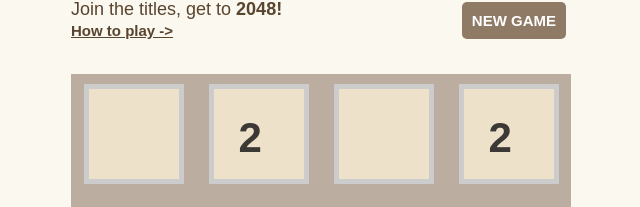
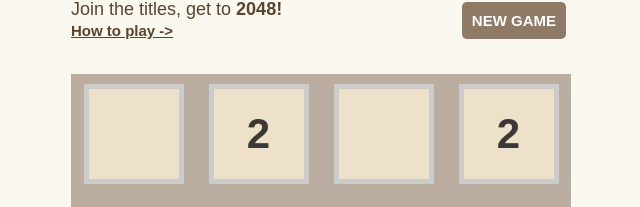
Before and after one commit to vinayjs/2048-gamevuejs, a Vue app: page / in a window 1280 px wide. Shown: the part 171-378 px from the top of the page, without its empty margins (319-959 px from the left). Built offline with nearby package versions, Linux system fonts and the light colour scheme.

Commit message:
add css to align grid items

```diff
--- a/src/components/GameBoard.vue
+++ b/src/components/GameBoard.vue
@@ -317,10 +317,10 @@ export default {
   border: 5px solid #ccc;
   background-color: #eee1c9;
   font-weight: bold;
-  width: auto;
+  display: flex;
+  justify-content: center;
   align-items: center;
-  justify-content: center;
-  padding: 25px 25px;
+  font-size: 3em;
   font-size: 42px;
 }
 .heading {
```
